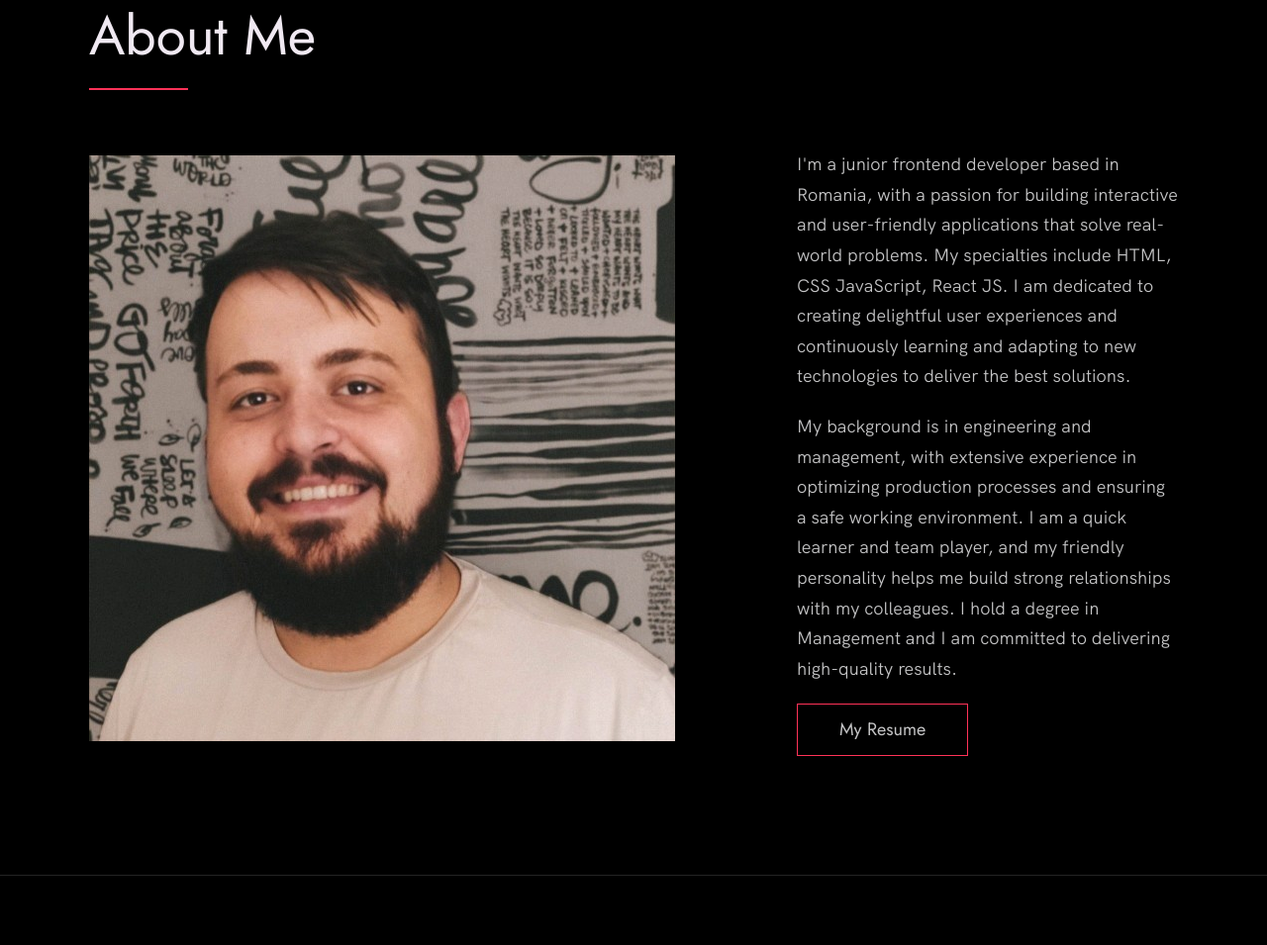
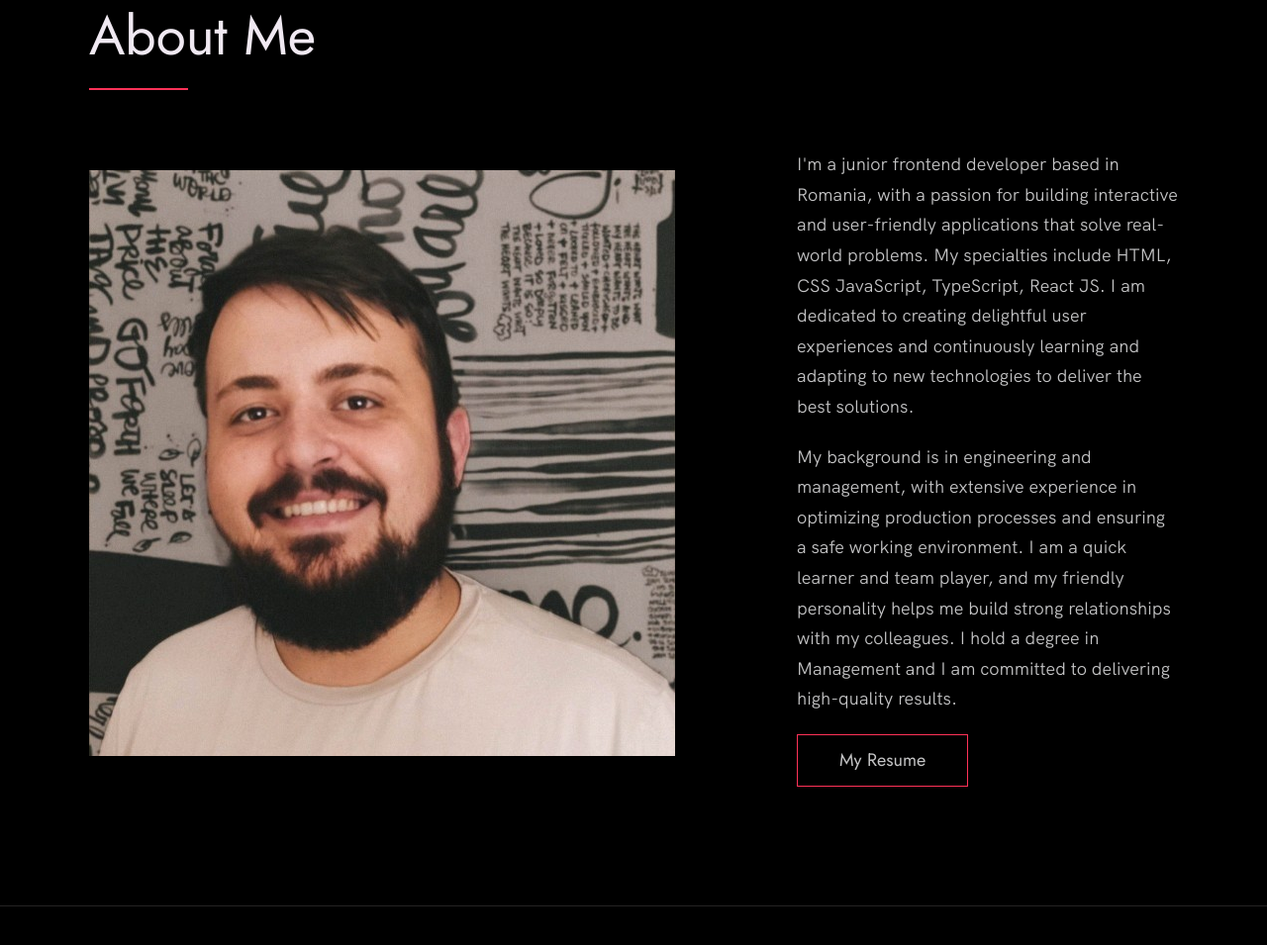
Before and after one commit to FrostyDog222/Portofolio, a website built with Vite: page index.html in a window 1280 px wide. Shown: the part 3222-4177 px from the top of the page at 99% size. Built offline with nearby package versions, Linux system fonts and the light colour scheme.

Commit message:
Update index.html

```diff
--- a/index.html
+++ b/index.html
@@ -168,7 +168,7 @@
         <div class="about__content">
           <div class="about__text">
            I'm a junior frontend developer based in Romania, with a passion for building interactive and user-friendly applications that solve real-world problems.
-           My specialties include HTML, CSS JavaScript, React JS. I am dedicated to creating delightful user experiences and continuously learning and adapting to new technologies to deliver the best solutions.
+           My specialties include HTML, CSS JavaScript, TypeScript, React JS. I am dedicated to creating delightful user experiences and continuously learning and adapting to new technologies to deliver the best solutions.
             <p>My background is in engineering and management, with extensive experience in optimizing production processes and ensuring a safe working environment.
               I am a quick learner and team player, and my friendly personality helps me build strong relationships with my colleagues. I hold a degree in Management and I am committed to delivering high-quality results.</p>
             <a target="_blank" href="https://drive.google.com/file/d/1cdM6UJtBpwRZ7_tW8Z_Vq9d-3rlgdv6A/view?usp=share_link" class="btn">My Resume</a>
```
